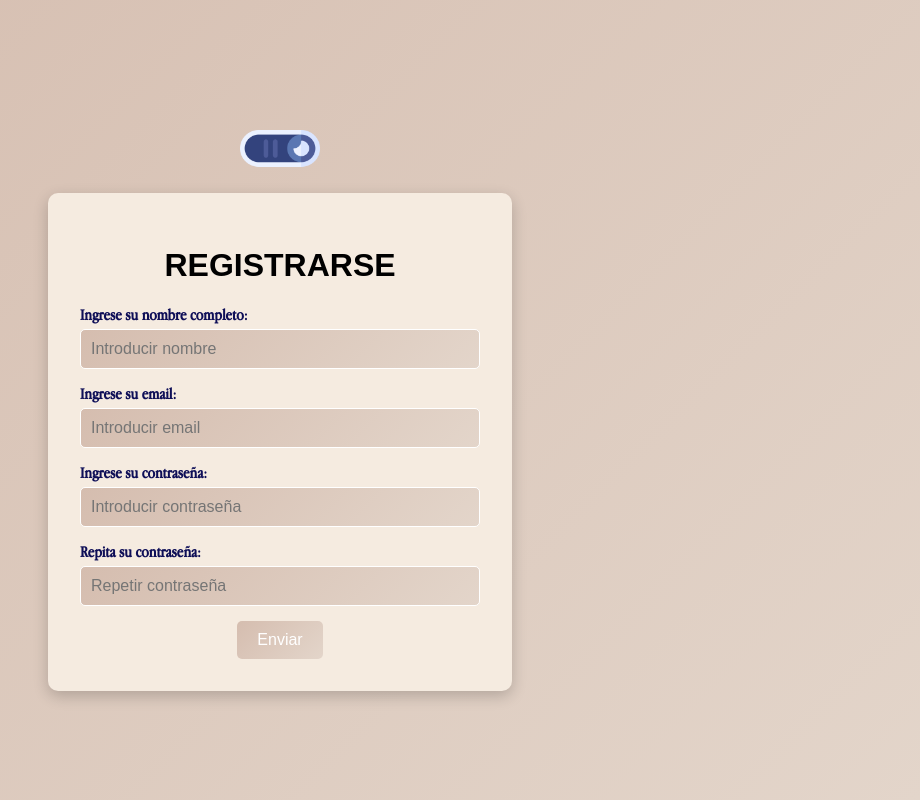
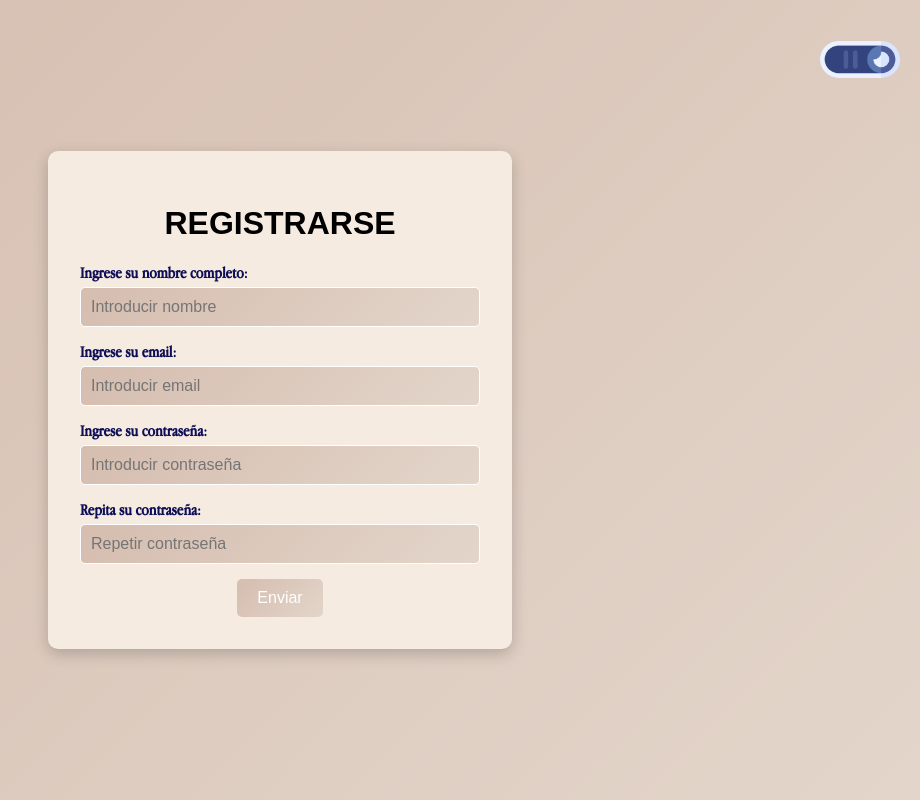
Before and after one commit to nahiaramura/TP1_EFSI, a plain HTML site: page index.html in a window 1280 px wide. Shown: the whole page, without its empty margins (360-1280 px from the left). Drawn offline with Linux system fonts and the light colour scheme; files whose address does not match are found by name.

Commit message:
TERMIANDO WACHOOOOOOOOOOOOOOOOOOOOOOOOOO

```diff
--- a/style.css
+++ b/style.css
@@ -197,6 +197,11 @@ button {
     background: none;
     cursor: pointer;
 }
+.cambio-color{
+    position: fixed;
+    top: 20px;
+    right: 20px;
+}
 .cambio-color img:last-child{
     display: none;
     }
```
Also changed, not shown: index.html (line endings or trailing spaces).
